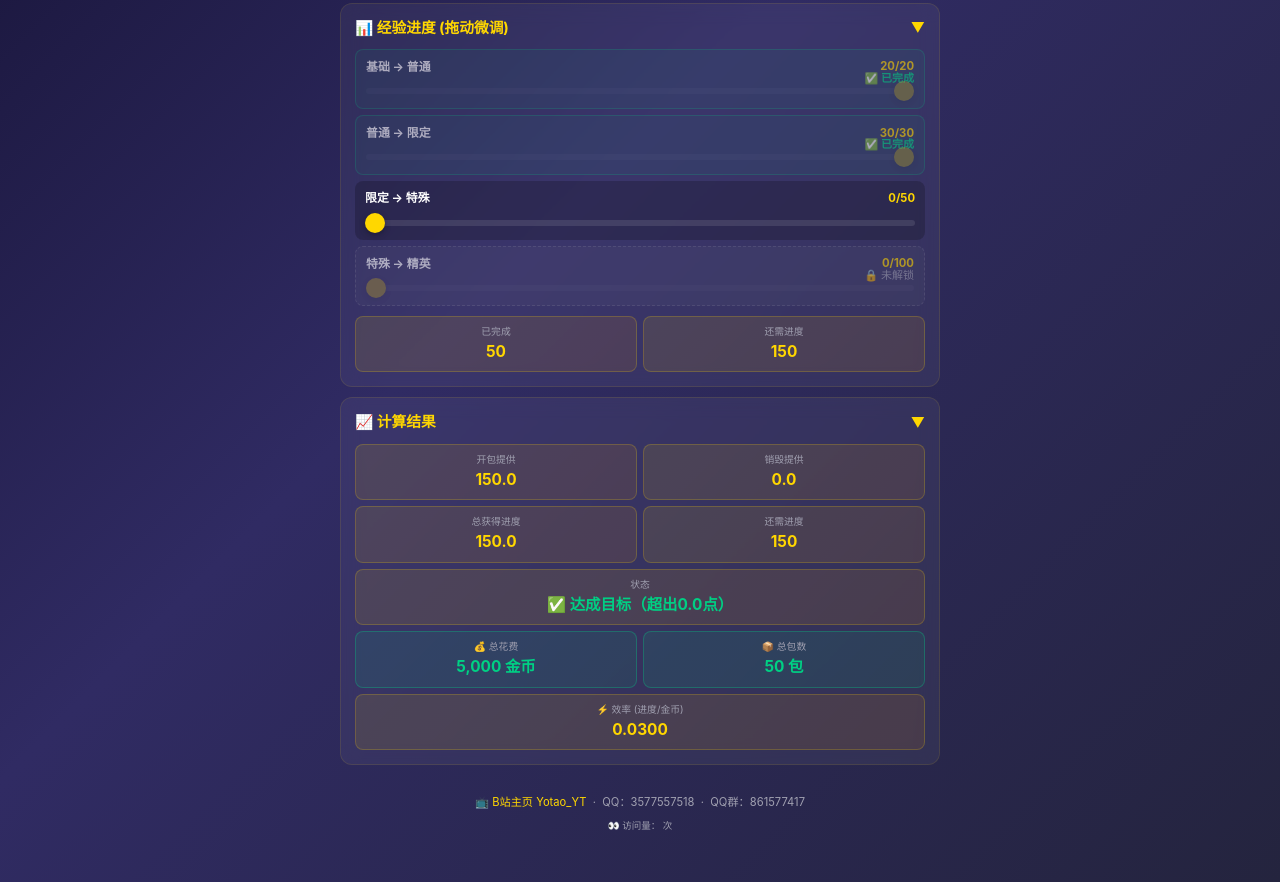
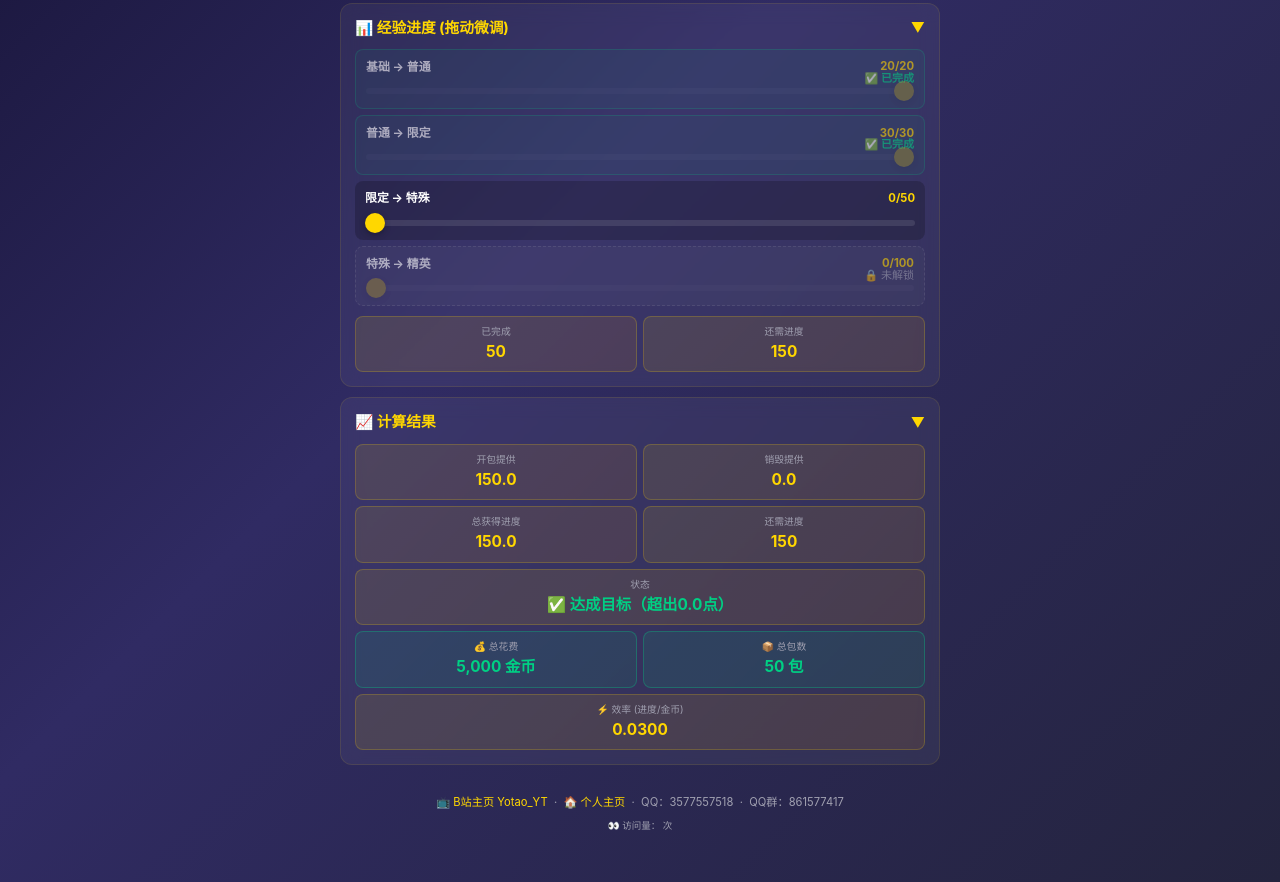
Before and after one commit to Yotaoer/Kards_Supply_Crate_Calculator, a plain HTML site: page index.html in a window 1280 px wide. Shown: the part 598-1480 px from the top of the page. Drawn offline with Linux system fonts and the light colour scheme; some packages are replaced by stand-ins of ours; a script that the page names is missing.

Commit message:
Add files via upload

```diff
--- a/index.html
+++ b/index.html
@@ -316,6 +316,7 @@
 
     <div style="text-align:center;padding:16px;font-size:0.8em;color:var(--text-muted);line-height:2;">
         <a href="https://space.bilibili.com/532792677" target="_blank" style="color:var(--primary);text-decoration:none;">📺 B站主页 Yotao_YT</a>
+        &nbsp;·&nbsp; <a href="https://yotaoer.github.io/my-homepage/" target="_blank" style="color:var(--primary);text-decoration:none;">🏠 个人主页</a>
         &nbsp;·&nbsp; QQ：3577557518
         &nbsp;·&nbsp; QQ群：861577417
         <br>
```
